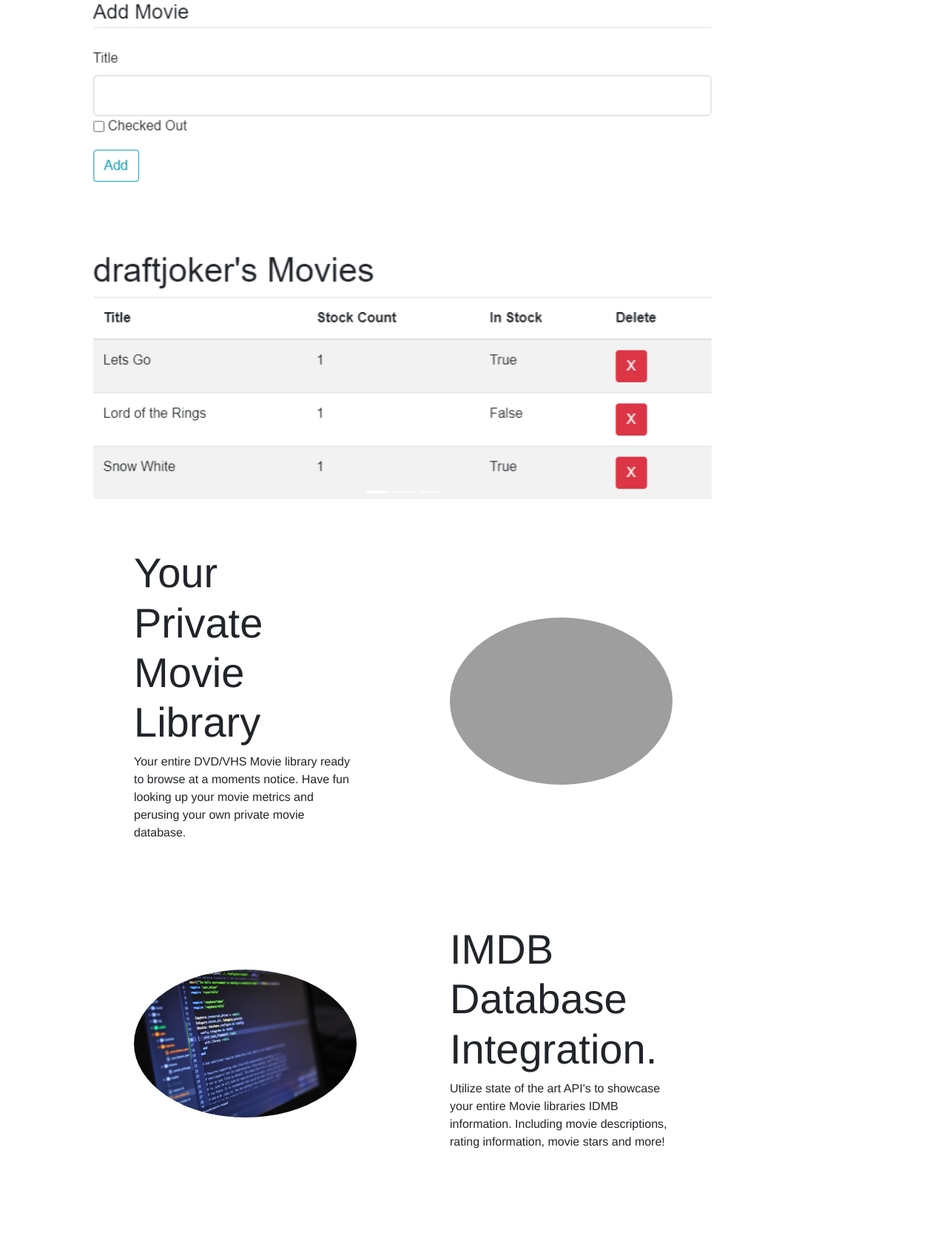
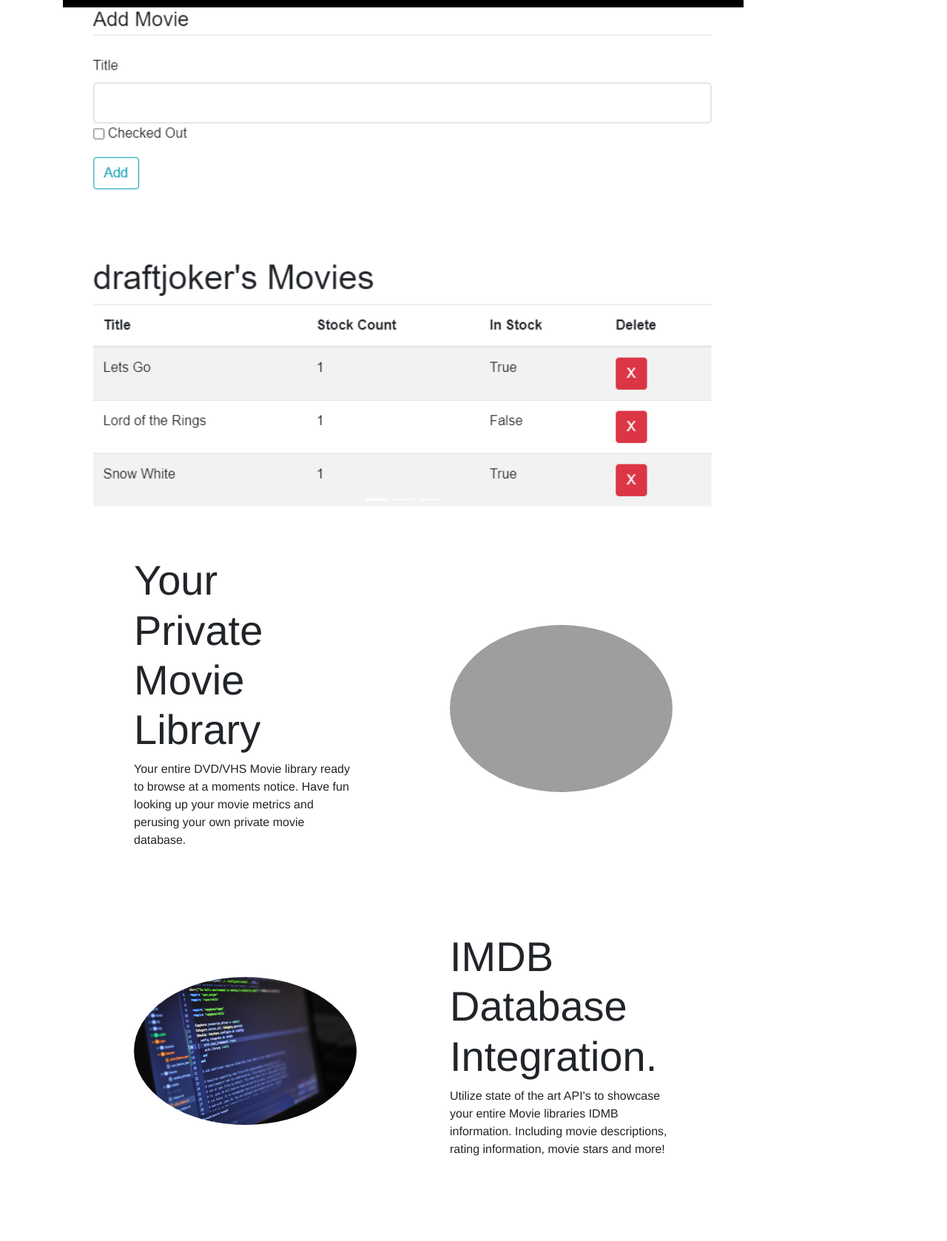
Before and after one commit to GascaK/MockBuster.io, a Flask app: page / in a window 1280 px wide. Shown: the part 200-1878 px from the top of the page at 74% size. Run offline with Flask 2, Linux system fonts and the light colour scheme; parts of the project's set-up code (start-up, migrations or seed data) failed here and were passed over; some libraries are stand-ins or nearby versions; grey boxes are pictures that could not be loaded.

Commit message:
CSS
* Updated cards.

```diff
--- a/mbuster/static/css/main.css
+++ b/mbuster/static/css/main.css
@@ -5,16 +5,17 @@
 }
 
 body {
-    font-family: "Helvetica Neue",sans-serif;
-    font-weight: lighter;
-    background-color: #ffffffc5;
+  font-family: "Helvetica Neue",sans-serif;
+  font-weight: lighter;
 }
 
 .car-img {
   float: center;
-  width: 100%;
-  height: 100%;
+  max-width: 100%;
+  max-height: 100%;
   background-size: cover;
+  background-color: black;
+  padding-top: 10px;
 }
 
 #movies img, #movie img{
--- a/mbuster/templates/index.html
+++ b/mbuster/templates/index.html
@@ -30,7 +30,7 @@
       <span class="carousel-control-next-icon" aria-hidden="true"></span>
       <span class="sr-only">Next</span>
     </a>
-  </div>
+</div>
 <!-- Content section 1-->
 <section id="scroll">
     <div class="container px-5">
@@ -79,5 +79,4 @@
         </div>
     </div>
 </section>
-
 {% endblock content %}
```
